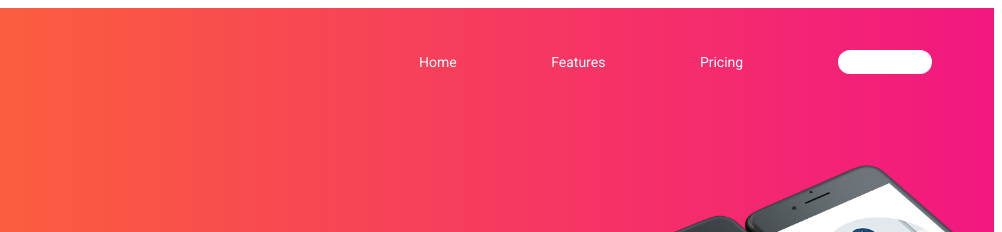
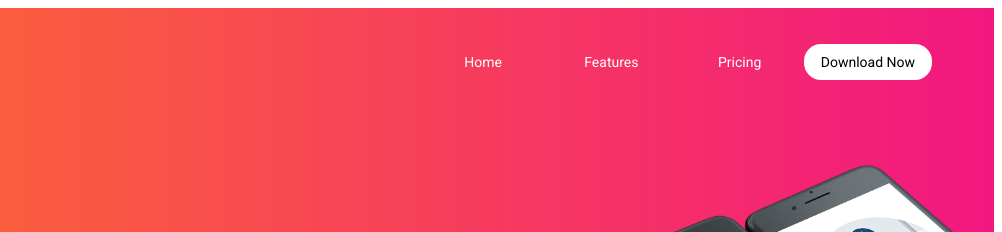
Before and after one commit to ArinaBanana/lendingKrayt, a website: page source/index.html in a window 1280 px wide. Shown: the top 232 px of the page, 278-1280 px from the left. Drawn offline with nearby package versions, Linux system fonts and the light colour scheme; files that its build step writes are made by us from their sources.

Commit message:
кнопка в main-nav__list

```diff
--- a/source/index.html
+++ b/source/index.html
@@ -26,7 +26,7 @@
               <a href="#" class="main-nav__link">Pricing</a>
             </li>
             <li class="main-nav__list-item">
-              <a href="#" class="main-nav__link button">Download Now</a>
+              <a href="#" class="main-nav__link main-nav__link--btn button">Download Now</a>
             </li>
           </ul>
         </nav>
--- a/source/styles/blocks/main-nav.scss
+++ b/source/styles/blocks/main-nav.scss
@@ -4,14 +4,25 @@
 
 .main-nav__list {
   @include list-reset;
+
   display: flex;
   justify-content: space-between;
 }
 
+.main-nav__list-item {
+  flex-basis: 25%;
+  text-align: center;
+}
+
 .main-nav__link {
   @include extra-font;
+
   text-decoration: none;
   color: #ffffff;
   display: block;
-  //padding: 5px 20px 6px;
+  padding: 6px 0;
+
+  &--btn {
+    color: #000000;
+  }
 }
```
